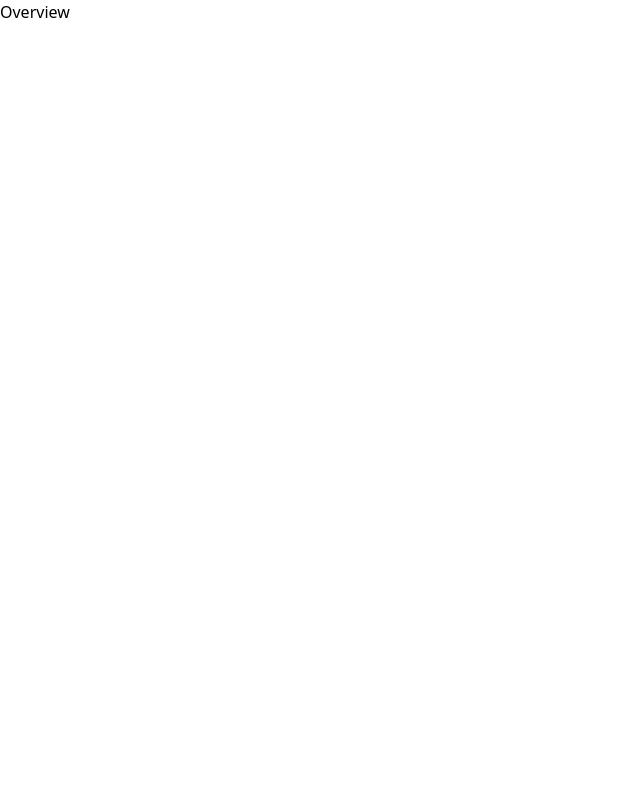
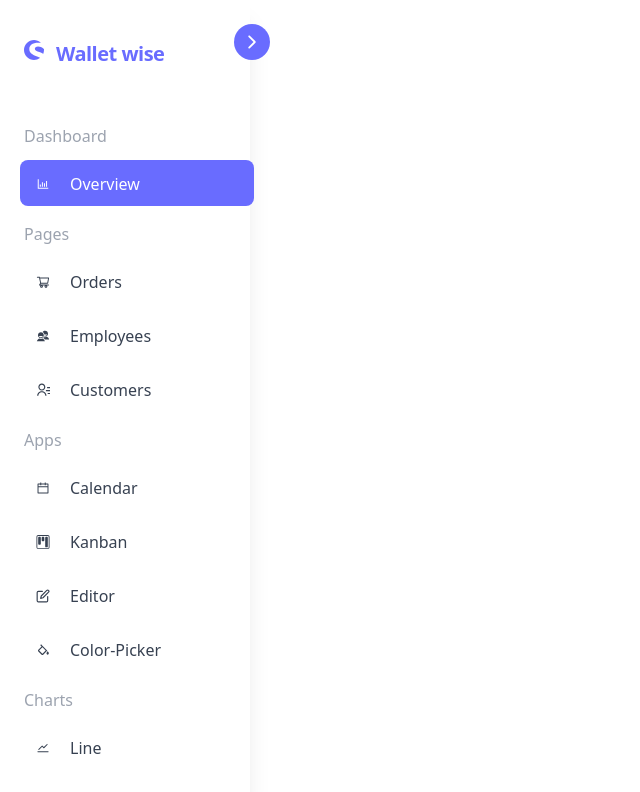
Before and after one commit to Wills-dev/wallet-wise-admin, a React (Vite) app: page /overview in a window 1280 px wide. Shown: the top 792 px of the page, without its empty margins (0-640 px from the left). Built offline with nearby package versions, Linux system fonts and the light colour scheme; the HTML template or start-up script is replaced by a standard one.

Commit message:
feat: sidebar integration

```diff
--- a/src/App.jsx
+++ b/src/App.jsx
@@ -1,6 +1,8 @@
 import { Route, Routes } from "react-router-dom";
 
 import "./App.css";
+
+import { ContextProvider } from "./context/ContextProvider";
 
 import Login from "./pages/Login/Login";
 import Overview from "./pages/Overview/Overview";
@@ -8,11 +10,13 @@ import Overview from "./pages/Overview/Overview";
 function App() {
   return (
     <>
-      <Routes>
-        <Route path="/" element={<Login />} />
-        <Route path="/login" element={<Login />} />
-        <Route path="/overview" element={<Overview />} />
-      </Routes>
+      <ContextProvider>
+        <Routes>
+          <Route path="/" element={<Login />} />
+          <Route path="/login" element={<Login />} />
+          <Route path="/overview" element={<Overview />} />
+        </Routes>
+      </ContextProvider>
     </>
   );
 }
--- /dev/null
+++ b/src/components/Sidebar/Sidebar.jsx
@@ -0,0 +1,138 @@
+import React from "react";
+import { Link, NavLink } from "react-router-dom";
+
+import { useStateContext } from "../../context/ContextProvider";
+import { links } from "../../contants";
+
+import { SiShopware } from "react-icons/si";
+import { IoIosArrowForward } from "react-icons/io";
+import { AnimatePresence, motion } from "framer-motion";
+
+const Sidebar = () => {
+  const { activeMenu, setActiveMenu, screenSize, currentColor } =
+    useStateContext();
+
+  const handleCloseSideBar = () => {
+    if (activeMenu && screenSize <= 900) {
+      setActiveMenu(false);
+    }
+  };
+
+  const activeLink = `flex items-center gap-5 pl-4 pt-3 pb-2.5 rounded-lg text-white text-md m-2 `;
+
+  const normalLink =
+    "flex items-center gap-5 pl-4 pt-3 pb-2.5 rounded-lg text-gray-700 text-md dark:text-gray-200 dark:hover:text-black hover:bg-light-gray m-2";
+
+  return (
+    <motion.div
+      initial={{ opacity: 0 }}
+      animate={{ width: activeMenu ? "250px" : "70px", opacity: 1 }}
+      transition={{
+        duration: 0.3,
+        ease: [0.61, 1, 0.88, 1],
+      }}
+      className=" bg-white h-screen py-4 text-white fixed shadow-xl z-10"
+    >
+      <div
+        className={` w-full relative h-full flex flex-col ${
+          activeMenu ? "ml-3" : "ml-0"
+        }`}
+      >
+        <>
+          <div className="flex items-center">
+            <Link
+              to="/overview"
+              onClick={handleCloseSideBar}
+              className={`first-letter:first-line:items-center gap-3 ml-3 mt-6 flex text-xl font-extrabold tracking-tight dark:text-white `}
+              style={{ color: currentColor }}
+            >
+              <span className="text-xl">
+                <SiShopware />
+              </span>
+
+              <motion.p
+                initial={{ opacity: 0 }}
+                animate={{ opacity: activeMenu ? "1" : "0" }}
+                transition={{
+                  duration: 0.3,
+                  ease: [0.61, 1, 0.88, 1],
+                }}
+              >
+                Wallet wise
+              </motion.p>
+            </Link>
+            <motion.button
+              initial={{ rotate: 0 }}
+              animate={{ rotate: activeMenu ? 0 : 180 }}
+              onClick={() => setActiveMenu((prev) => !prev)}
+              style={{ backgroundColor: currentColor }}
+              className="rounded-full absolute -right-2 outline-none text-xl  p-2"
+            >
+              <IoIosArrowForward />
+            </motion.button>
+          </div>
+          <div className="mt-10 flex-1 h-full overflow-y-auto">
+            {links.map((items) => (
+              <div key={items.links}>
+                <motion.p
+                  initial={{ opacity: 0 }}
+                  animate={{ opacity: activeMenu ? "1" : "0" }}
+                  transition={{
+                    duration: 0.3,
+                    ease: [0.61, 1, 0.88, 1],
+                  }}
+                  className="text-gray-400 m-3 mt-4 "
+                >
+                  {items.title}
+                </motion.p>
+                {items.links.map((link) => (
+                  <NavLink
+                    to={`/${link.name}`}
+                    key={link.name}
+                    onClick={handleCloseSideBar}
+                    style={({ isActive }) => ({
+                      backgroundColor: isActive && currentColor,
+                    })}
+                    className={({ isActive }) =>
+                      isActive ? activeLink : normalLink
+                    }
+                  >
+                    <motion.span
+                      initial={{ opacity: 0 }}
+                      animate={{
+                        fontSize: activeMenu ? "14px" : "20px",
+                        opacity: 1,
+                      }}
+                      transition={{
+                        duration: 0.3,
+                        ease: [0.61, 1, 0.88, 1],
+                      }}
+                      className=""
+                    >
+                      {" "}
+                      {link.icon}
+                    </motion.span>
+
+                    <motion.span
+                      initial={{ opacity: 0 }}
+                      animate={{ opacity: activeMenu ? "1" : "0" }}
+                      transition={{
+                        duration: 0.3,
+                        ease: [0.61, 1, 0.88, 1],
+                      }}
+                      className="capitalize"
+                    >
+                      {link.name}
+                    </motion.span>
+                  </NavLink>
+                ))}
+              </div>
+            ))}
+          </div>
+        </>
+      </div>
+    </motion.div>
+  );
+};
+
+export default Sidebar;
--- a/src/contants/index.jsx
+++ b/src/contants/index.jsx
@@ -0,0 +1,102 @@
+import {
+  AiOutlineAreaChart,
+  AiOutlineBarChart,
+  AiOutlineCalendar,
+  AiOutlineShoppingCart,
+  AiOutlineStock,
+} from "react-icons/ai";
+import { BiColorFill } from "react-icons/bi";
+import { BsBarChart, BsKanban } from "react-icons/bs";
+import { FiEdit, FiPieChart, FiShoppingBag } from "react-icons/fi";
+import { GiLouvrePyramid } from "react-icons/gi";
+import { IoMdContacts } from "react-icons/io";
+import { RiContactsLine, RiStockLine } from "react-icons/ri";
+
+export const links = [
+  {
+    title: "Dashboard",
+    links: [
+      {
+        name: "overview",
+        icon: <AiOutlineBarChart />,
+      },
+    ],
+  },
+
+  {
+    title: "Pages",
+    links: [
+      {
+        name: "orders",
+        icon: <AiOutlineShoppingCart />,
+      },
+      {
+        name: "employees",
+        icon: <IoMdContacts />,
+      },
+      {
+        name: "customers",
+        icon: <RiContactsLine />,
+      },
+    ],
+  },
+  {
+    title: "Apps",
+    links: [
+      {
+        name: "calendar",
+        icon: <AiOutlineCalendar />,
+      },
+      {
+        name: "kanban",
+        icon: <BsKanban />,
+      },
+      {
+        name: "editor",
+        icon: <FiEdit />,
+      },
+      {
+        name: "color-picker",
+        icon: <BiColorFill />,
+      },
+    ],
+  },
+  {
+    title: "Charts",
+    links: [
+      {
+        name: "line",
+        icon: <AiOutlineStock />,
+      },
+      {
+        name: "area",
+        icon: <AiOutlineAreaChart />,
+      },
+
+      {
+        name: "bar",
+        icon: <AiOutlineBarChart />,
+      },
+      {
+        name: "pie",
+        icon: <FiPieChart />,
+      },
+      {
+        name: "financial",
+        icon: <RiStockLine />,
+      },
+      {
+        name: "color-mapping",
+        icon: <BsBarChart />,
+      },
+      {
+        name: "pyramid",
+        icon: <GiLouvrePyramid />,
+      },
+      {
+        name: "stacked",
+        icon: <AiOutlineBarChart />,
+      },
+    ],
+  },
+];
--- a/src/hooks/useLogin.jsx
+++ b/src/hooks/useLogin.jsx
@@ -1,8 +1,12 @@
-import React, { useState } from "react";
+import { useState } from "react";
+import { useNavigate } from "react-router-dom";
+
 import toast from "react-hot-toast";
+
 import { toastOptions } from "../helperFunctions";
 
 export const useLogin = () => {
+  const navigate = useNavigate();
   const [loading, setLoading] = useState(false);
   const [inputType, setInputType] = useState("password");
   const [loginDetails, setLoginDetails] = useState({
@@ -23,7 +27,8 @@ export const useLogin = () => {
   };
 
   const handleSubmit = (e) => {
-    e.preventDefault();
+    // e.preventDefault();
+    return navigate("/overview");
     const { email, password } = loginDetails;
     if (!email || !password) {
       toast.error(`Please fill all fields!`, toastOptions);
--- a/src/pages/Login/Login.jsx
+++ b/src/pages/Login/Login.jsx
@@ -22,7 +22,11 @@ const Login = () => {
     <AuthLayout>
       <h2 className="text-2xl">Welcome to Wallet wise! 👋</h2>
       <p className="py-3 text-gray-500">Please sign-in to your account</p>
-      <form action="" className="py-4 flex gap-6 flex-col w-full">
+      <form
+        action=""
+        className="py-4 flex gap-6 flex-col w-full"
+        onSubmit={(e) => handleSubmit()}
+      >
         <div className="w-full">
           <label htmlFor="email" className="font-light">
             Email
@@ -68,7 +72,10 @@ const Login = () => {
             Forgot Password?
           </Link>
         </div>
-        <button className="w-full h-10 bg-[#696cff] rounded-md text-white hover:bg-[#8284fb] transition-all">
+        <button
+          type="submit"
+          className="w-full h-10 bg-[#696cff] rounded-md text-white hover:bg-[#8284fb] transition-all"
+        >
           Sign in
         </button>
       </form>
--- a/src/pages/Overview/Overview.jsx
+++ b/src/pages/Overview/Overview.jsx
@@ -1,7 +1,25 @@
 import React from "react";
 
+import { useStateContext } from "../../context/ContextProvider";
+
+import Sidebar from "../../components/Sidebar/Sidebar";
+
 const Overview = () => {
-  return <div>Overview</div>;
+  const {
+    activeMenu,
+    themeSettings,
+    setThemeSettings,
+    currentColor,
+    currentMode,
+  } = useStateContext();
+
+  return (
+    <div className={currentMode === "Dark" ? "dark" : ""}>
+      <div className=" relative dark:bg-main-dark-bg ">
+        <Sidebar />
+      </div>
+    </div>
+  );
 };
 
 export default Overview;
```
